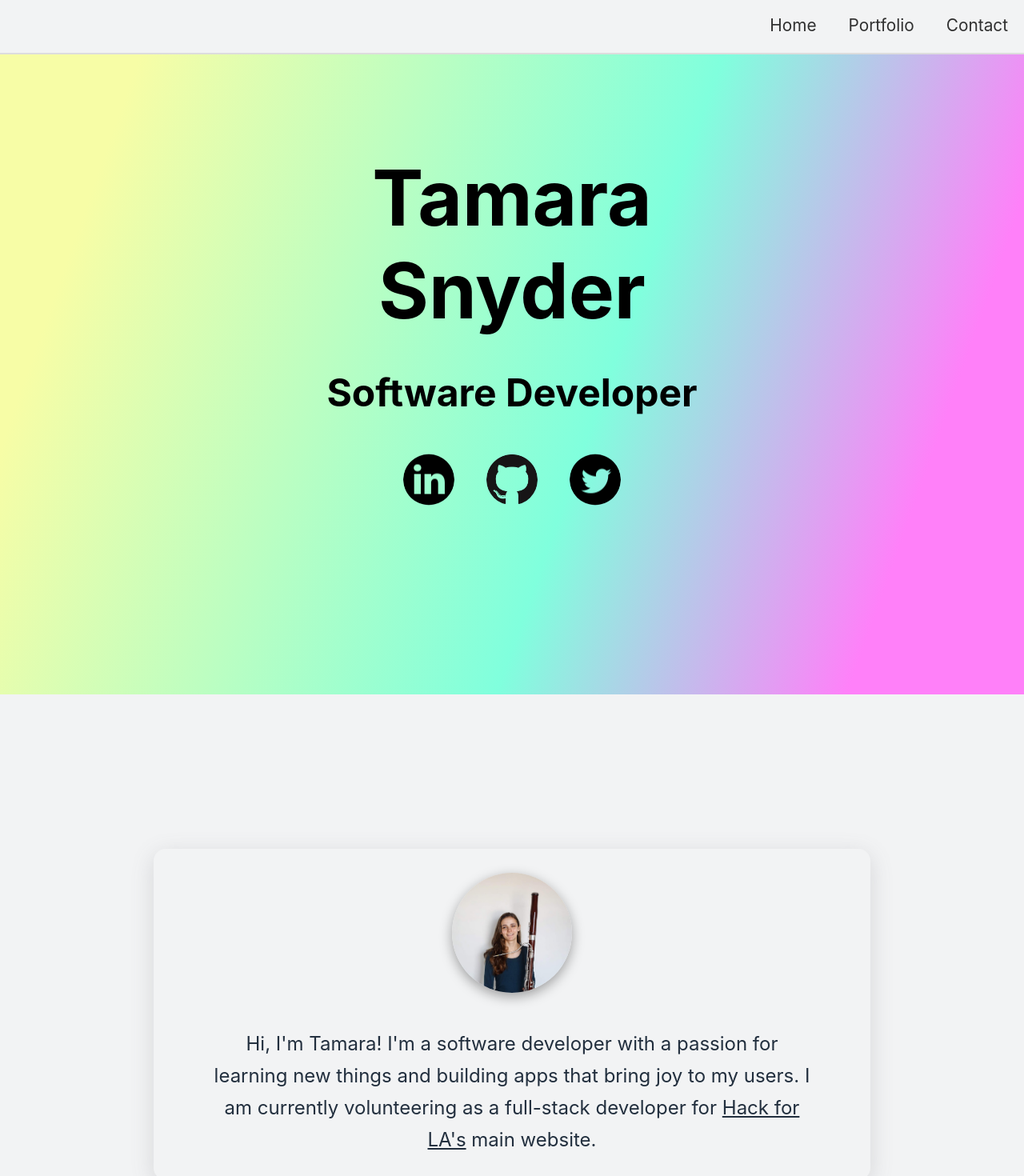
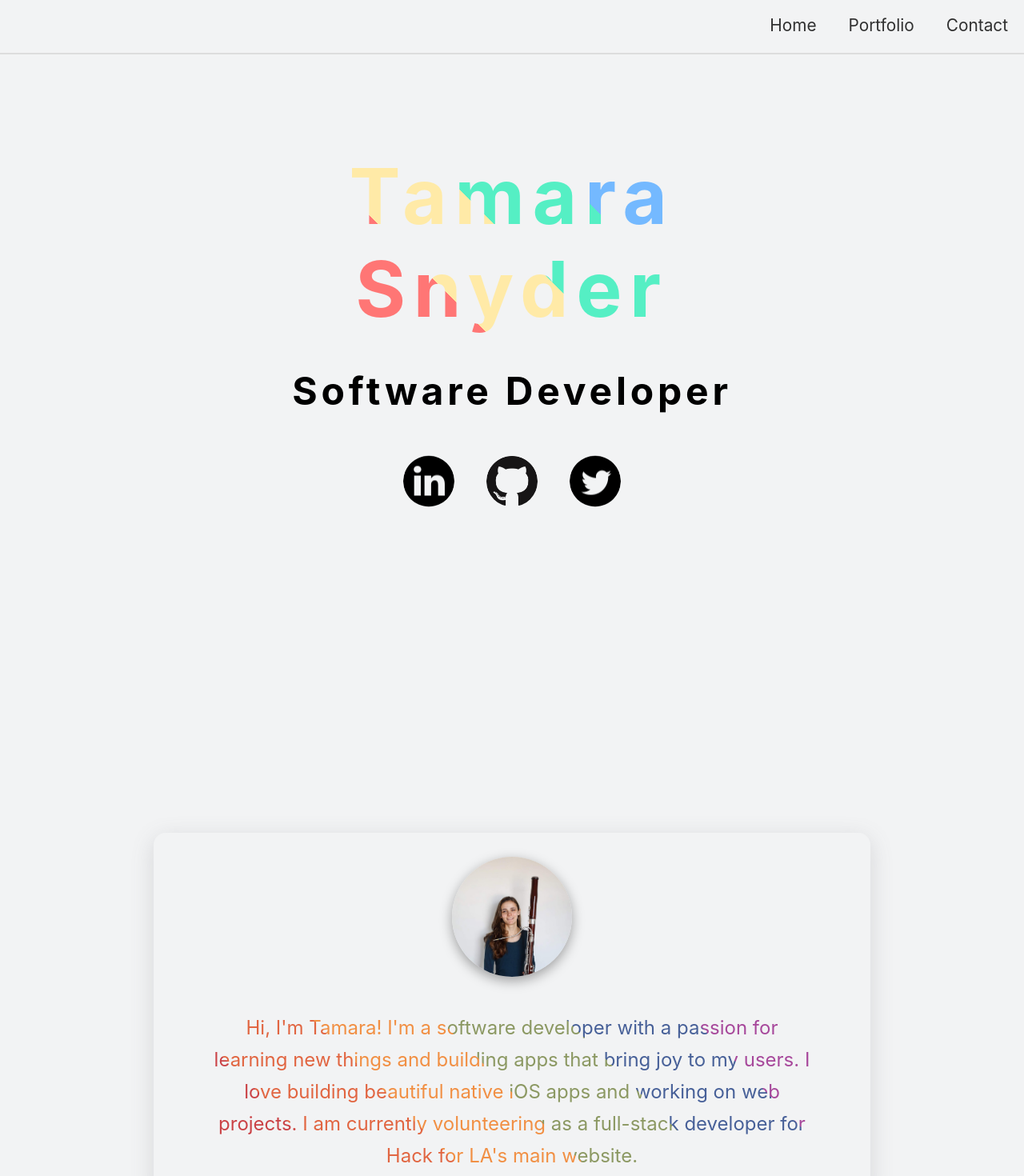
Before and after one commit to tamara-snyder/portfolio, a Svelte app: page / in a window 1280 px wide. Shown: the top 1470 px of the page at 80% size. Built offline with nearby package versions, Linux system fonts and the light colour scheme.

Commit message:
Update style of landing page, add fun typing animation

```diff
--- a/src/BioText.svelte
+++ b/src/BioText.svelte
@@ -1,7 +1,7 @@
 <div class="background">
   <img id="avatar" src="images/snyder_pressphoto.JPG" alt="">
   <p class="about">
-    Hi, I'm Tamara! I'm a software developer with a passion for learning new things and building apps that bring joy to my users.
+    Hi, I'm Tamara! I'm a software developer with a passion for learning new things and building apps that bring joy to my users. I love building beautiful native iOS apps and working on web projects.
     I am currently volunteering as a full-stack developer for <a href="https://www.hackforla.org/" target="_blank">Hack for LA's</a> main website.
   </p>
 </div>
@@ -18,6 +18,25 @@
     width: 90%;
     margin: auto;
     line-height: 2.5rem;
+    /* background: linear-gradient(to top, #ff5d1d 0%, #842dee 100%); */
+    background-color: #CA4246;
+
+  /* Create the gradient. */
+   background-image: linear-gradient(
+        45deg,
+        #CA4246 16.666%,
+        #E16541 16.666%,
+        #E16541 33.333%,
+        #F18F43 33.333%,
+        #F18F43 50%,
+        #8B9862 50%,
+        #8B9862 66.666%,
+        #476098 66.666%,
+        #476098 83.333%,
+        #A7489B 83.333%);
+    background-clip: text;
+    -webkit-background-clip: text;
+    -webkit-text-fill-color: transparent;
   }
 
   img {
--- a/src/Overview.svelte
+++ b/src/Overview.svelte
@@ -2,11 +2,15 @@
   let linkedinIcon = 'images/linkedin_icon.png'
   let twitterIcon = 'images/twitter_icon.png'
   let githubIcon = 'images/github_icon.png'
+
+  let content = ["iOS Developer", "Web developer", "Software Enthusiast"]
 </script>
 <div class="background">
   <div class="content">
     <h1>Tamara Snyder</h1>
-    <h2>Software Developer</h2>
+    <div class="typing-container">
+      <h2>Software Developer</h2>
+    </div>
 
     <nav>
       <a href="https://www.linkedin.com/in/tamara-snyder-a6a1391b7/" target="_blank">
@@ -28,7 +32,7 @@
     margin: 0 auto;
     width: 100%;
     height: 90vh;
-    background-image: linear-gradient( 109.6deg,  rgba(247,253,166,1) 11.2%, rgba(128,255,221,1) 57.8%, rgba(255,128,249,1) 85.9% );
+    /* background-image: linear-gradient( 109.6deg,  rgba(247,253,166,1) 11.2%, rgba(128,255,221,1) 57.8%, rgba(255,128,249,1) 85.9% ); */
     color: black;
   }
 
@@ -57,13 +61,79 @@
     font-size: 6rem;
     text-align: center;
     margin: 5vh auto;
+    letter-spacing: .1em;
+    background-color: #CA4246;
+
+  /* Create the gradient. */
+   /* background: linear-gradient(
+        45deg,
+        #CA4246 16.666%,
+        #E16541 16.666%,
+        #E16541 33.333%,
+        #F18F43 33.333%,
+        #F18F43 50%,
+        #8B9862 50%,
+        #8B9862 66.666%,
+        #476098 66.666%,
+        #476098 83.333%,
+        #A7489B 83.333%); */
+        background: linear-gradient(
+        45deg,
+        #d63031 16.666%,
+        #ff7675 16.666%,
+        #ff7675 33.333%,
+        #ffeaa7 33.333%,
+        #ffeaa7 50%,
+        #55efc4 50%,
+        #55efc4 66.666%,
+        #74b9ff 66.666%,
+        #74b9ff 83.333%,
+        #6c5ce7 83.333%);
+    background-clip: text;
+    -webkit-background-clip: text;
+    -webkit-text-fill-color: transparent;
   }
 
   h2 {
     font-size: 3rem;
     text-align: center;
     margin: 5vh auto;
+
+    overflow: hidden; /* Ensures the content is not revealed until the animation */
+  border-right: .1em solid orange; /* The typwriter cursor */
+  white-space: nowrap; /* Keeps the content on a single line */
+  margin: 0 auto; /* Gives that scrolling effect as the typing happens */
+  letter-spacing: .1em; /* Adjust as needed */
+  /* animation:
+    typing 3s steps(40, end),
+    blink-caret .75s step-end infinite; */
+    animation:
+      typing 2s steps(40, end) forwards,
+      blink-caret step-end .8s infinite;
   }
+
+  .typing-container {
+    display: inline-block;
+  }
+
+  /* h2::after {
+    content: "";
+    position: absolute;
+    animation: caret infinite;
+    animation-duration: 1s;
+    animation-timing-function: steps(1, end);
+} */
+
+  @keyframes typing {
+  from { width: 0 }
+  to { width: 100% }
+}
+
+/* The typewriter cursor effect */
+@keyframes blink-caret {
+  from, to { border-color: transparent }
+  50% { border-color: #ffbe76; }
+}
 
   .media-icon {
     width: 64px;
```
